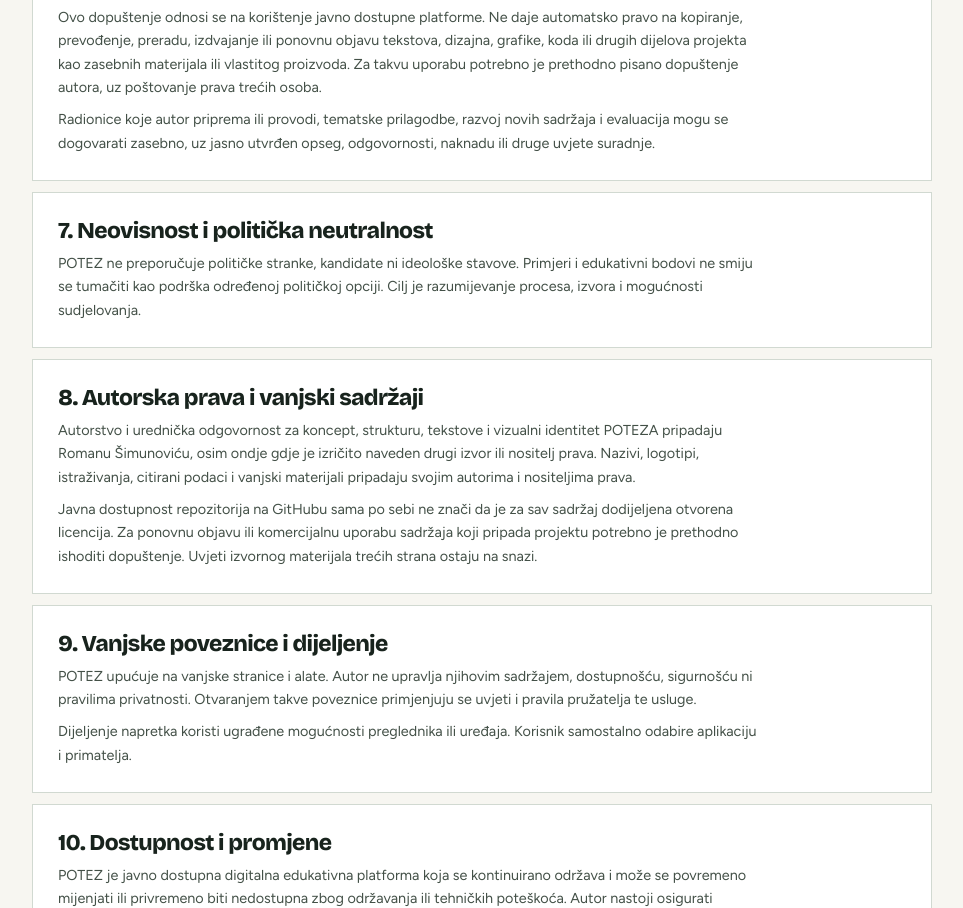
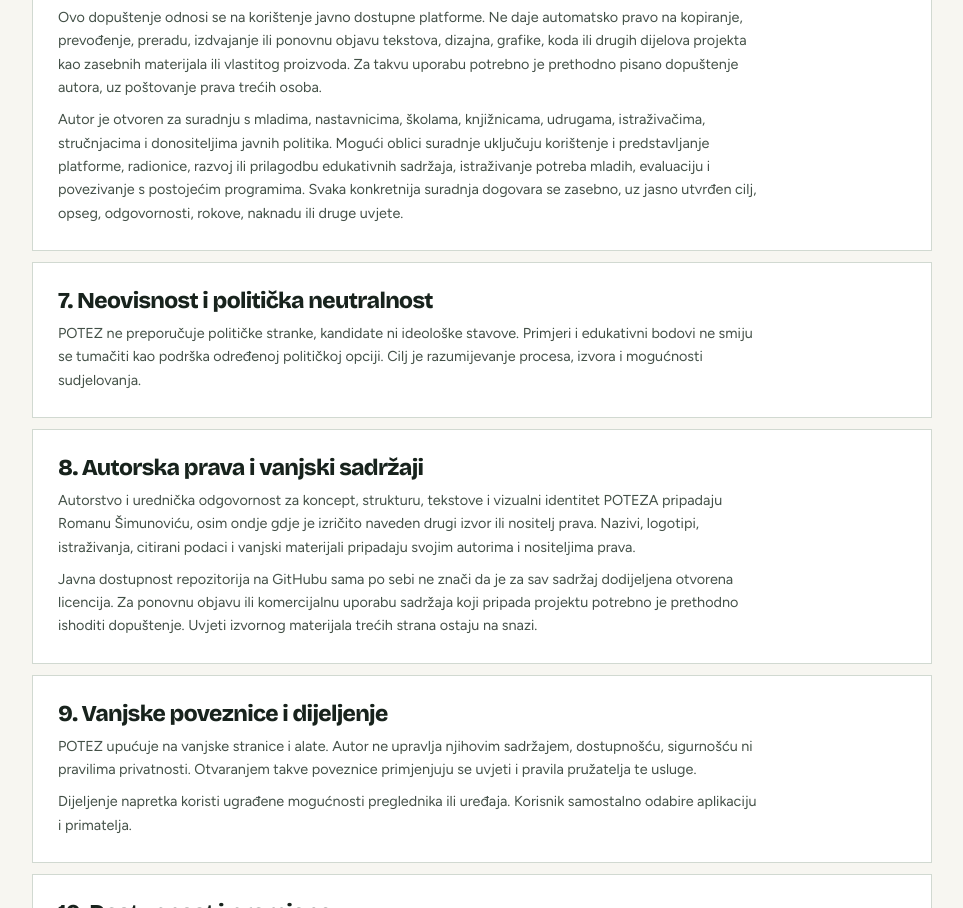
Before and after one commit to romansimunovic/Potez, a plain HTML site: page uvjeti.html in a window 1280 px wide. Shown: the part 2572-3480 px from the top of the page, without its empty margins (158-1121 px from the left). Drawn offline with Linux system fonts and the light colour scheme.

Commit message:
Clarify collaboration opportunities in terms

```diff
--- a/uvjeti.html
+++ b/uvjeti.html
@@ -79,7 +79,7 @@
           <p>Nastavnici, škole, knjižnice, udruge i druge organizacije mogu besplatno koristiti javno dostupnu platformu POTEZ u nastavi, radionicama i neprofitnim edukativnim programima. Nije potrebna registracija ni prethodno pojedinačno odobrenje za prikazivanje platforme, upućivanje sudionika na njezinu adresu ili korištenje njezinih interaktivnih aktivnosti u takvom programu.</p>
           <p>Pri predstavljanju platforme potrebno je jasno navesti naziv POTEZ i autora projekta. Korištenje ne znači da organizacija postaje vlasnik, pokrovitelj ili službeni partner projekta niti da autor podržava njezine druge aktivnosti.</p>
           <p>Ovo dopuštenje odnosi se na korištenje javno dostupne platforme. Ne daje automatsko pravo na kopiranje, prevođenje, preradu, izdvajanje ili ponovnu objavu tekstova, dizajna, grafike, koda ili drugih dijelova projekta kao zasebnih materijala ili vlastitog proizvoda. Za takvu uporabu potrebno je prethodno pisano dopuštenje autora, uz poštovanje prava trećih osoba.</p>
-          <p>Radionice koje autor priprema ili provodi, tematske prilagodbe, razvoj novih sadržaja i evaluacija mogu se dogovarati zasebno, uz jasno utvrđen opseg, odgovornosti, naknadu ili druge uvjete suradnje.</p>
+          <p>Autor je otvoren za suradnju s mladima, nastavnicima, školama, knjižnicama, udrugama, istraživačima, stručnjacima i donositeljima javnih politika. Mogući oblici suradnje uključuju korištenje i predstavljanje platforme, radionice, razvoj ili prilagodbu edukativnih sadržaja, istraživanje potreba mladih, evaluaciju i povezivanje s postojećim programima. Svaka konkretnija suradnja dogovara se zasebno, uz jasno utvrđen cilj, opseg, odgovornosti, rokove, naknadu ili druge uvjete.</p>
         </section>
         <section class="legal-panel">
           <h2>7. Neovisnost i politička neutralnost</h2>
```
